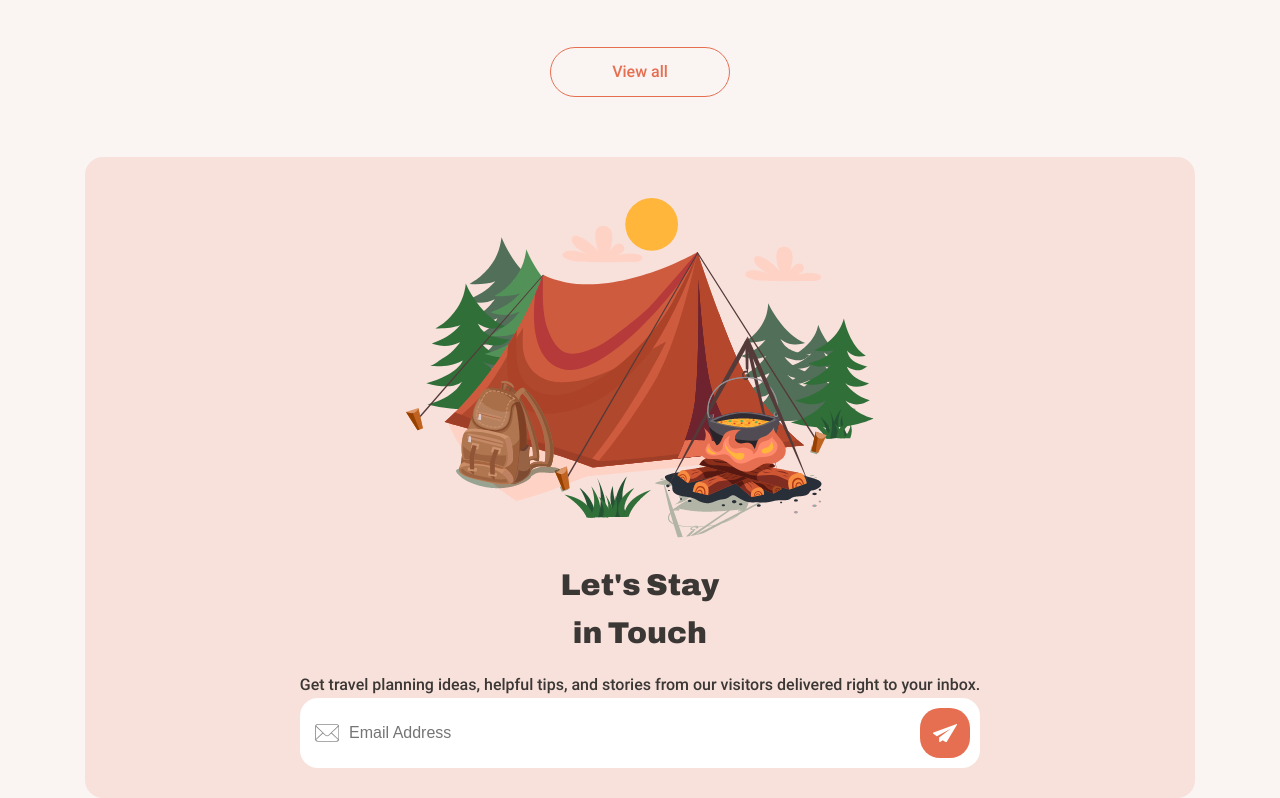
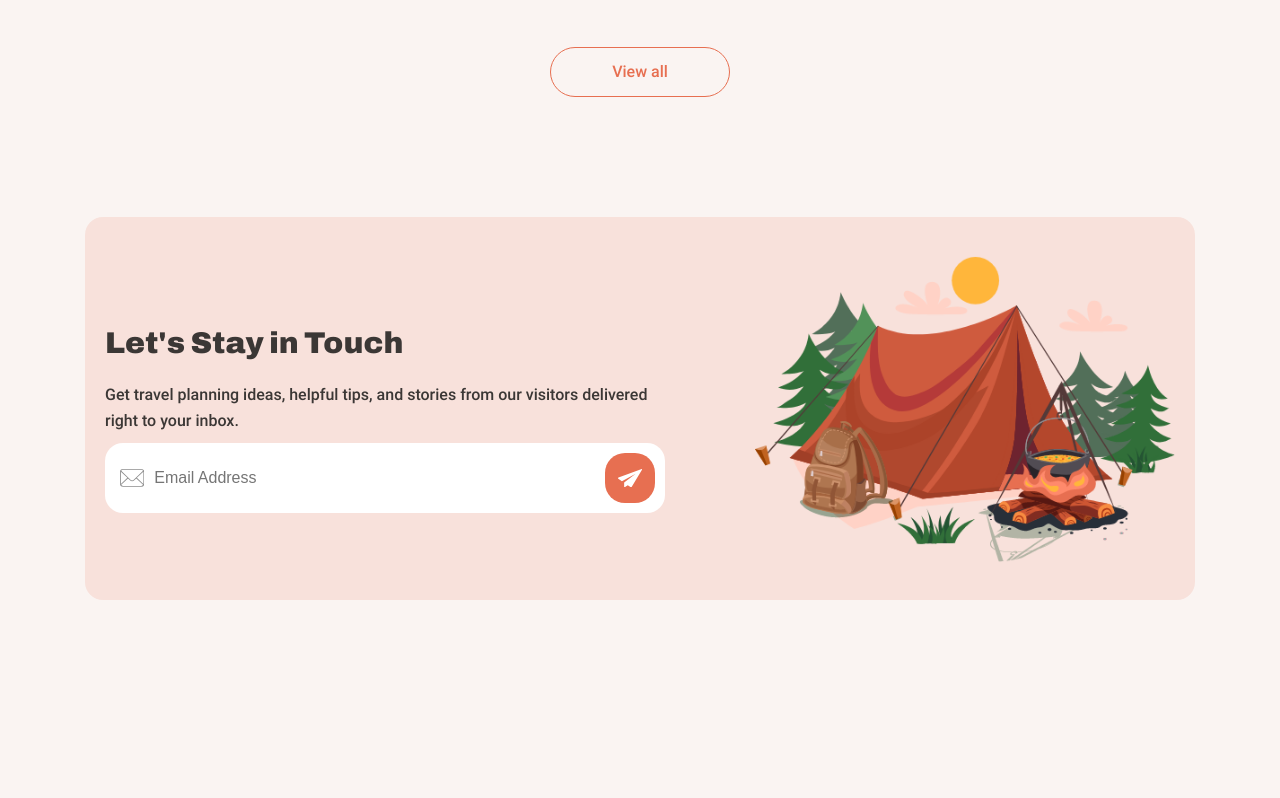
Before and after one commit to maniraad/Camping-web, a plain HTML site: page index.html in a window 1280 px wide. Shown: the part 3120-3918 px from the top of the page. After the commit the page ends 3780 px from the top, so only its background shows below. Drawn offline with Linux system fonts and the light colour scheme.

Commit message:
add responsive for all device

```diff
--- a/styles/responsive.css
+++ b/styles/responsive.css
@@ -1,6 +1,10 @@
 @media (max-width: 395px) {
     .hero__tittle {
         font-size: 4rem;
+    }
+
+    .newsletter__tittle {
+        max-width: 16rem;
     }
 }
 
@@ -18,6 +22,7 @@
     .container {
         width: 54rem;
     }
+
 }
 
 @media screen and (min-width:768px) {
@@ -33,6 +38,21 @@
     .menu {
         display: flex;
     }
+
+    .newsletter {
+        flex-direction: row;
+        text-align: left;
+        align-items: center;
+    }
+
+    .newsletter__content {
+        flex-basis: 60%;
+        padding-right: 2rem;
+    }
+
+    .newsletter__banner {
+        flex-basis: 40%;
+    }
 }
 
 @media screen and (min-width:992px) {
@@ -47,11 +67,29 @@
     .hero__text {
         max-width: 50rem;
     }
+
+    .newsletter__content {
+        padding-right: 4rem;
+    }
 }
 
 @media screen and (min-width:1200px) {
     .container {
         width: 114rem;
+    }
+
+    .newsletter {
+        justify-content: space-between;
+    }
+
+    .newsletter__content {
+        flex-basis: auto;
+        width: 60rem;
+    }
+
+    .newsletter__banner {
+        flex-basis: auto;
+        width: 42rem;
     }
 }
 
@@ -59,4 +97,8 @@
     .container {
         width: 137rem;
     }
+
+    .newsletter {
+        padding: 3rem 6rem;
+    }
 }
--- a/styles/style.css
+++ b/styles/style.css
@@ -1,6 +1,6 @@
 :root {
     --primary-color: #E76F51;
-    --secondary-color:#F8E1DB;
+    --secondary-color: #F8E1DB;
     --white: #fff;
     --secondary-white: #eee;
     --grey: #d2d2d2;
@@ -357,7 +357,6 @@ a {
 }
 
 /* --start main-- */
-.main {}
 
 /* --services-- */
 .services {
@@ -541,10 +540,11 @@ a {
 
 /* --NewsLetter-- */
 
-.newsletter{
+.newsletter {
     background: var(--secondary-color);
     display: flex;
     flex-direction: column-reverse;
+    margin: 6rem 0;
     padding: 3rem 2rem;
     align-items: center;
     text-align: center;
@@ -554,19 +554,23 @@ a {
     -ms-border-radius: 1.8rem;
     -o-border-radius: 1.8rem;
 }
-.newsletter__content{
+
+.newsletter__content {
     color: var(--text-color);
 }
-.newsletter__tittle{
+
+.newsletter__tittle {
     font-family: var(--secondary-font);
     font-size: 3rem;
-    max-width: 16rem;
     margin: 1.5rem auto;
 }
-.newsletter__caption{
+
+.newsletter__caption {
     font-family: var(--primary-font-md);
+    margin-bottom: 1rem;
 }
-.newsletter__email-box{
+
+.newsletter__email-box {
     height: 7rem;
     background: var(--white);
     padding: 0 1rem 0 1.5rem;
@@ -576,15 +580,18 @@ a {
     -ms-border-radius: 1.8rem;
     -o-border-radius: 1.8rem;
 }
-.newsletter__form{
+
+.newsletter__form {
     height: 100%;
     display: flex;
     align-items: center;
 }
-.newsletter__email-icon{
+
+.newsletter__email-icon {
     flex-shrink: 0;
 }
-.newsletter__input{
+
+.newsletter__input {
     outline: none;
     border: none;
     height: 100%;
@@ -593,7 +600,8 @@ a {
     padding: 0 1rem;
     font-size: 1.6rem;
 }
-.newsletter__email-btn{
+
+.newsletter__email-btn {
     outline: none;
     border: none;
     background: var(--primary-color);
@@ -610,9 +618,7 @@ a {
     -ms-border-radius: 2rem;
     -o-border-radius: 2rem;
 }
-.newsletter__banner{
 
-}
-.newsletter__img{
+.newsletter__img {
     width: 100%;
 }
```
